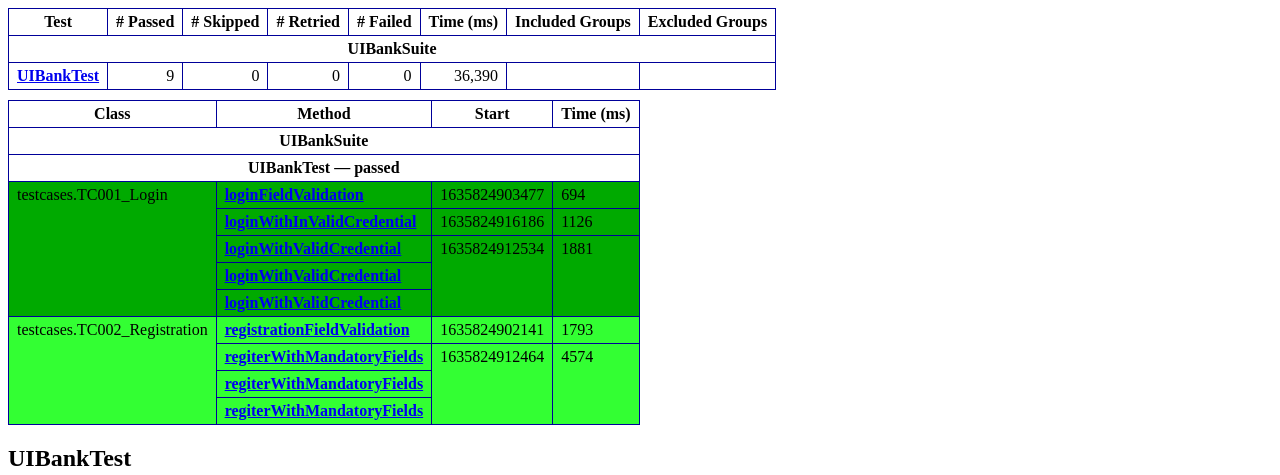
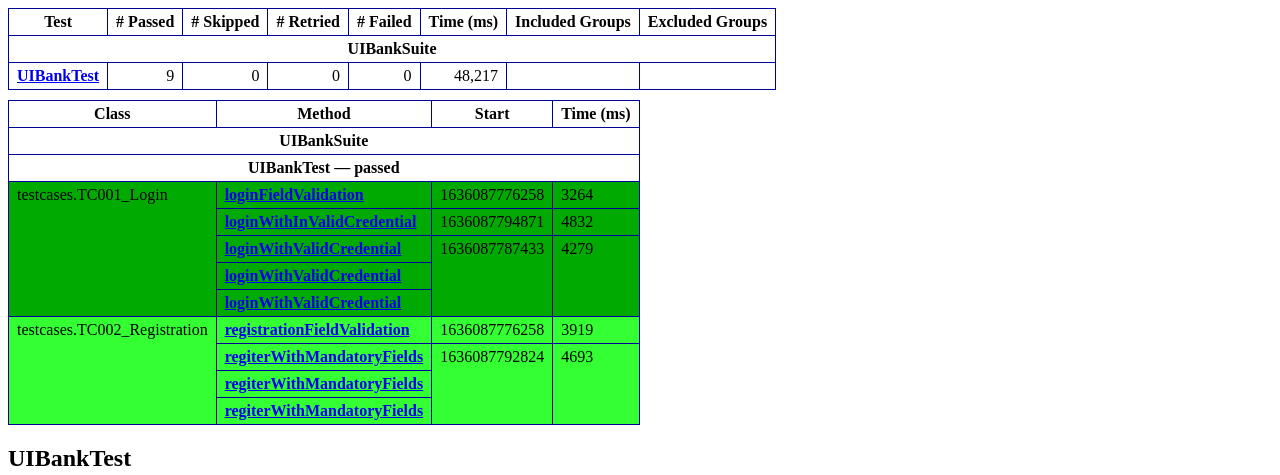
Before and after one commit to Mathan31/Batch4SeleniumFW, a plain HTML site: page test-output/emailable-report.html in a window 1280 px wide. Shown: the top 475 px of the page. Drawn offline with Linux system fonts and the light colour scheme.

```diff
--- a/test-output/emailable-report.html
+++ b/test-output/emailable-report.html
@@ -9,9 +9,9 @@
 <table>
 <tr><th>Test</th><th># Passed</th><th># Skipped</th><th># Retried</th><th># Failed</th><th>Time (ms)</th><th>Included Groups</th><th>Excluded Groups</th></tr>
 <tr><th colspan="8">UIBankSuite</th></tr>
-<tr><td><a href="#t0">UIBankTest</a></td><td class="num">9</td><td class="num">0</td><td class="num">0</td><td class="num">0</td><td class="num">36,390</td><td></td><td></td></tr>
+<tr><td><a href="#t0">UIBankTest</a></td><td class="num">9</td><td class="num">0</td><td class="num">0</td><td class="num">0</td><td class="num">48,217</td><td></td><td></td></tr>
 </table>
-<table id='summary'><thead><tr><th>Class</th><th>Method</th><th>Start</th><th>Time (ms)</th></tr></thead><tbody><tr><th colspan="4">UIBankSuite</th></tr></tbody><tbody id="t0"><tr><th colspan="4">UIBankTest &#8212; passed</th></tr><tr class="passedeven"><td rowspan="5">testcases.TC001_Login</td><td><a href="#m0">loginFieldValidation</a></td><td rowspan="1">1635824903477</td><td rowspan="1">694</td></tr><tr class="passedeven"><td><a href="#m1">loginWithInValidCredential</a></td><td rowspan="1">1635824916186</td><td rowspan="1">1126</td></tr><tr class="passedeven"><td><a href="#m2">loginWithValidCredential</a></td><td rowspan="3">1635824912534</td><td rowspan="3">1881</td></tr><tr class="passedeven"><td><a href="#m3">loginWithValidCredential</a></td></tr><tr class="passedeven"><td><a href="#m4">loginWithValidCredential</a></td></tr><tr class="passedodd"><td rowspan="4">testcases.TC002_Registration</td><td><a href="#m5">registrationFieldValidation</a></td><td rowspan="1">1635824902141</td><td rowspan="1">1793</td></tr><tr class="passedodd"><td><a href="#m6">regiterWithMandatoryFields</a></td><td rowspan="3">1635824912464</td><td rowspan="3">4574</td></tr><tr class="passedodd"><td><a href="#m7">regiterWithMandatoryFields</a></td></tr><tr class="passedodd"><td><a href="#m8">regiterWithMandatoryFields</a></td></tr></tbody>
+<table id='summary'><thead><tr><th>Class</th><th>Method</th><th>Start</th><th>Time (ms)</th></tr></thead><tbody><tr><th colspan="4">UIBankSuite</th></tr></tbody><tbody id="t0"><tr><th colspan="4">UIBankTest &#8212; passed</th></tr><tr class="passedeven"><td rowspan="5">testcases.TC001_Login</td><td><a href="#m0">loginFieldValidation</a></td><td rowspan="1">1636087776258</td><td rowspan="1">3264</td></tr><tr class="passedeven"><td><a href="#m1">loginWithInValidCredential</a></td><td rowspan="1">1636087794871</td><td rowspan="1">4832</td></tr><tr class="passedeven"><td><a href="#m2">loginWithValidCredential</a></td><td rowspan="3">1636087787433</td><td rowspan="3">4279</td></tr><tr class="passedeven"><td><a href="#m3">loginWithValidCredential</a></td></tr><tr class="passedeven"><td><a href="#m4">loginWithValidCredential</a></td></tr><tr class="passedodd"><td rowspan="4">testcases.TC002_Registration</td><td><a href="#m5">registrationFieldValidation</a></td><td rowspan="1">1636087776258</td><td rowspan="1">3919</td></tr><tr class="passedodd"><td><a href="#m6">regiterWithMandatoryFields</a></td><td rowspan="3">1636087792824</td><td rowspan="3">4693</td></tr><tr class="passedodd"><td><a href="#m7">regiterWithMandatoryFields</a></td></tr><tr class="passedodd"><td><a href="#m8">regiterWithMandatoryFields</a></td></tr></tbody>
 </table>
 <h2>UIBankTest</h2><h3 id="m0">testcases.TC001_Login#loginFieldValidation</h3><table class="result"><tr><th class="invisible"/></tr></table><p class="totop"><a href="#summary">back to summary</a></p>
 <h3 id="m1">testcases.TC001_Login#loginWithInValidCredential</h3><table class="result"><tr><th class="invisible"/></tr></table><p class="totop"><a href="#summary">back to summary</a></p>
```
